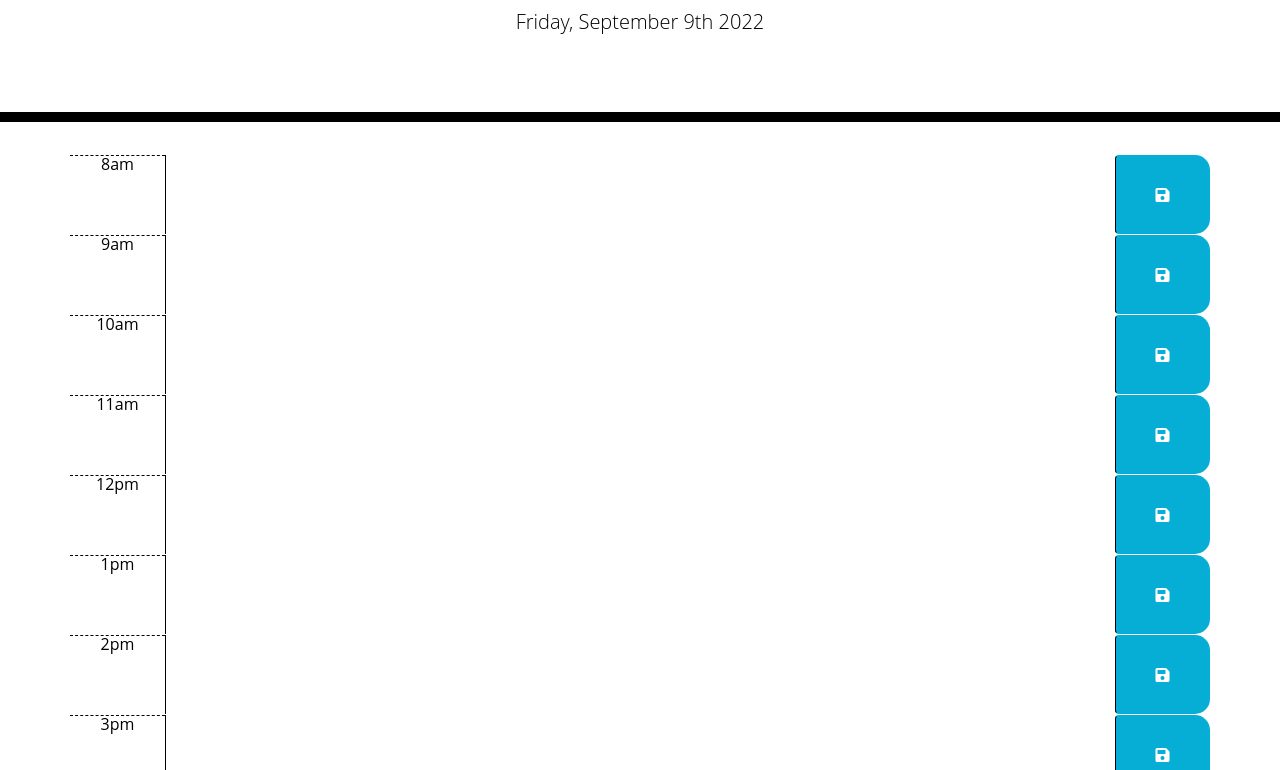
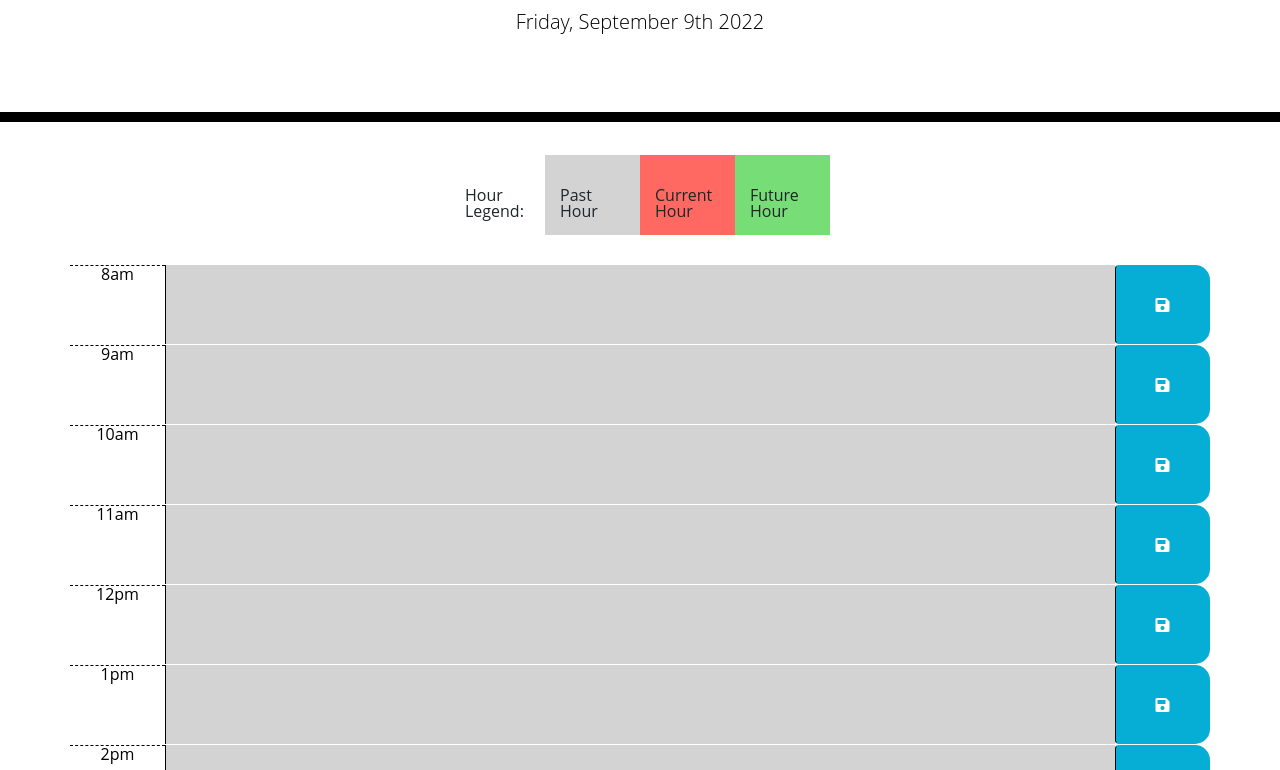
Before and after one commit to courtneycaputo/Daily-Planner, a plain HTML site: page index.html in a window 1280 px wide. Shown: the part 182-952 px from the top of the page. Drawn offline with nearby package versions, Linux system fonts and the light colour scheme.

Commit message:
update javascript with hour logic and local storage

```diff
--- a/assets/script.js
+++ b/assets/script.js
@@ -1,2 +1,37 @@
+
+// Display Date in Jumbotron Header
 var today = moment();
 $("#currentDay").text(today.format("dddd, MMMM Do YYYY"));
+
+// Get current hour for comparison
+var currentHour = moment().hour();
+
+
+// Color Text Areas Based On Current Hour
+$(".time-block").each(function(){
+    //Get Hour Value of Each Time Block
+    var blockHour = $(this).attr("id").split("-")[1];
+    //Get Saved Value from Local Storage and Display in Correct Time Block's Text Area
+    var textEntry = localStorage.getItem(blockHour);
+    var textArea = $(this).find(".description");
+    textArea.val (textEntry);
+    //Compare Current Hour to Time Block, Add Appropriate Class to Display Correct Color
+    if (blockHour < currentHour){
+        $(this).find(".description").addClass("past");
+    }else if(blockHour == currentHour){
+        $(this).find(".description").addClass("present");
+    }else{
+        $(this).find(".description").addClass("future");
+     }
+});
+
+// Function when Save Button Clicked
+$(".saveBtn").on("click", function(){
+    // Value is what is written in description
+    var hourEvent = $(this).parent().find(".description").val();
+    // Key is the hour
+    var hour = $(this).parent().attr("id").split("-")[1];
+
+    //Save Key and Value to Local Storage
+    localStorage.setItem(hour,hourEvent);
+});
--- a/assets/style.css
+++ b/assets/style.css
@@ -69,3 +69,19 @@ textarea{
   font-size: 20px;
   transition: all .3s ease-in-out;
 }
+
+.legend {
+  margin-bottom: 30px;
+}
+
+.PH {
+  background-color: #d3d3d3;
+}
+
+.CH{
+  background-color: #ff6961;
+}
+
+.FH {
+  background-color: #77dd77;
+}
--- a/index.html
+++ b/index.html
@@ -20,81 +20,104 @@
       <p class="lead">A simple calendar app for scheduling your work day</p>
       <p id="currentDay" class="lead"></p>
     </header>
+
+
     <div class="container">
+
+      <!-- Legend of what colors mean -->
+
+      <section class="legend">
+        <div class ="row justify-content-center">
+          <div class="col-1">
+            Hour Legend:
+          </div>
+          <div class="col-1 PH">
+            Past Hour
+          </div>
+          <div class="col-1 CH">
+            Current Hour
+          </div>
+          <div class="col-1 FH">
+            Future Hour
+          </div>
+        </div>
+      </section>
+
+
       <!-- Timeblocks go here -->
 
       <!-- 8AM -->
-      <div class="row time-block">
+      <div class="row time-block" id="hour-8">
         <div class="col-1 hour">8am</div>
         <textarea class="col-10 description"></textarea>
         <button class="btn saveBtn col-1"><i class="fas fa-save"></i></button>
       </div>
 
       <!-- 9AM -->
-      <div class="row time-block">
+      <div class="row time-block" id="hour-9">
         <div class="col-1 hour">9am</div>
         <textarea class="col-10 description"></textarea>
         <button class="btn saveBtn col-1"><i class="fas fa-save"></i></button>
       </div>
 
       <!-- 10AM -->
-      <div class="row time-block">
+      <div class="row time-block" id="hour-10">
         <div class="col-1 hour">10am</div>
         <textarea class="col-10 description"></textarea>
         <button class="btn saveBtn col-1"><i class="fas fa-save"></i></button>
       </div>
 
       <!-- 11AM -->
-      <div class="row time-block">
+      <div class="row time-block" id="hour-11">
         <div class="col-1 hour">11am</div>
         <textarea class="col-10 description"></textarea>
         <button class="btn saveBtn col-1"><i class="fas fa-save"></i></button>
       </div>
 
       <!-- 12PM -->
-      <div class="row time-block">
+      <div class="row time-block" id="hour-12">
         <div class="col-1 hour">12pm</div>
         <textarea class="col-10 description"></textarea>
         <button class="btn saveBtn col-1"><i class="fas fa-save"></i></button>
       </div>
 
       <!-- 1PM -->
-      <div class="row time-block">
+      <div class="row time-block" id="hour-13">
         <div class="col-1 hour">1pm</div>
         <textarea class="col-10 description"></textarea>
         <button class="btn saveBtn col-1"><i class="fas fa-save"></i></button>
       </div>
 
       <!-- 2PM -->
-      <div class="row time-block">
+      <div class="row time-block" id="hour-14">
         <div class="col-1 hour">2pm</div>
         <textarea class="col-10 description"></textarea>
         <button class="btn saveBtn col-1"><i class="fas fa-save"></i></button>
       </div>
 
       <!-- 3PM -->
-      <div class="row time-block">
+      <div class="row time-block" id="hour-15">
         <div class="col-1 hour">3pm</div>
         <textarea class="col-10 description"></textarea>
         <button class="btn saveBtn col-1"><i class="fas fa-save"></i></button>
       </div>
 
       <!-- 4PM -->
-      <div class="row time-block">
+      <div class="row time-block" id="hour-16">
         <div class="col-1 hour">4pm</div>
         <textarea class="col-10 description"></textarea>
         <button class="btn saveBtn col-1"><i class="fas fa-save"></i></button>
       </div>
 
       <!-- 5PM -->
-      <div class="row time-block">
+      <div class="row time-block" id="hour-17">
         <div class="col-1 hour">5pm</div>
         <textarea class="col-10 description"></textarea>
         <button class="btn saveBtn col-1"><i class="fas fa-save"></i></button>
       </div>
 
       <!-- 6PM -->
-      <div class="row time-block">
+      <div class="row time-block" id="hour-18">
         <div class="col-1 hour">6pm</div>
         <textarea class="col-10 description"></textarea>
         <button class="btn saveBtn col-1"><i class="fas fa-save"></i></button>
```
